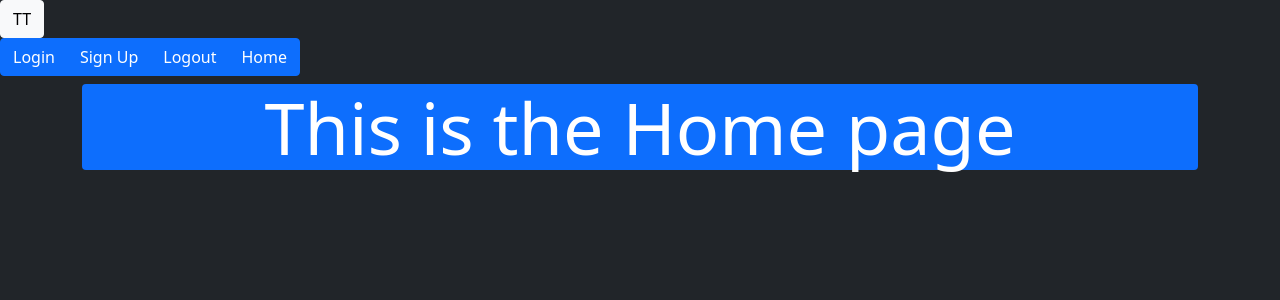
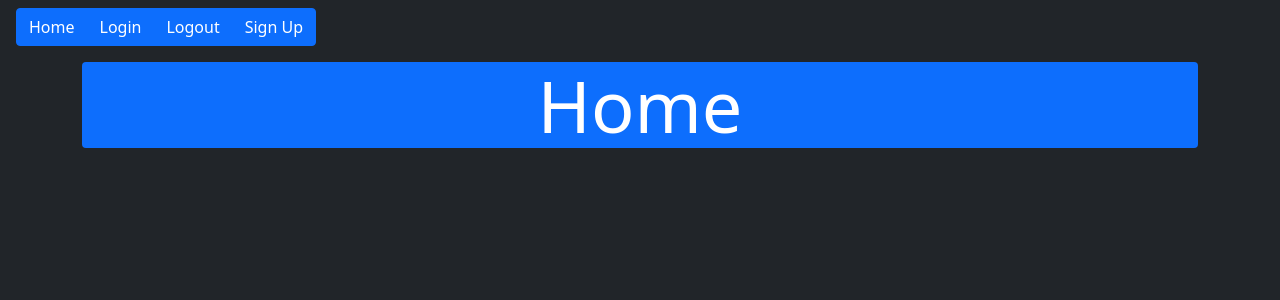
Before and after one commit to jashawnsyce/TestFlaskWebsite, a Flask app: page / in a window 1280 px wide. Shown: the top 300 px of the page. Run offline with Flask 3, Linux system fonts and the light colour scheme.

Commit message:
bootstrap changes to navbar and overall layout changes

```diff
--- a/website/templates/base.html
+++ b/website/templates/base.html
@@ -8,16 +8,13 @@
     <title>{% block title %}DEFUALT{% endblock %}</title>
 </head>
 <body class="bg-dark text-white">
-    <nav>
-        <button class="btn btn-light" type="button" data-toggle="collapse" data-target="#navbar" >
-            TT
-        </button>
+    <nav class="navbar mx-3">
         <div>
             <div class="btn-group">
+                <a class="btn btn-primary" id="home" href="/">Home</a>
                 <a class="btn btn-primary" id="login" href="login">Login</a>
+                <a class="btn btn-primary" id="logout" href="logout">Logout</a>
                 <a class="btn btn-primary" id="signup" href="signup">Sign Up</a>
-                <a class="btn btn-primary" id="logout" href="logout">Logout</a>
-                <a class="btn btn-primary" id="home" href="/">Home</a>
             </div>
         </div>
     </nav>
--- a/website/templates/home.html
+++ b/website/templates/home.html
@@ -2,6 +2,6 @@
 
 {% block content%}
 <h1 class="display-2 text-center bg-primary rounded">
-    This is the Home page
+    Home
 </h1>
 {% endblock %}
--- a/website/templates/login.html
+++ b/website/templates/login.html
@@ -2,7 +2,7 @@
 
 {% block content%}
 <form method="post">
-    <h3>Log In</h3>
+    <h3 class="text-center" >Log In</h3>
     <div>
         <label for="email">Email Address</label>
         <input type="email" id="email" name="email" placeholder="Enter E-mail">
--- a/website/templates/signup.html
+++ b/website/templates/signup.html
@@ -2,7 +2,7 @@
 
 {% block content%}
 <form method="post">
-    <h3>Sign Up Here!</h3>
+    <h3 class="text-center">Sign Up Here!</h3>
     <div>
         <label for="email">Email Address</label>
         <input type="email" id="email" name="email" placeholder="Enter E-mail">
```
